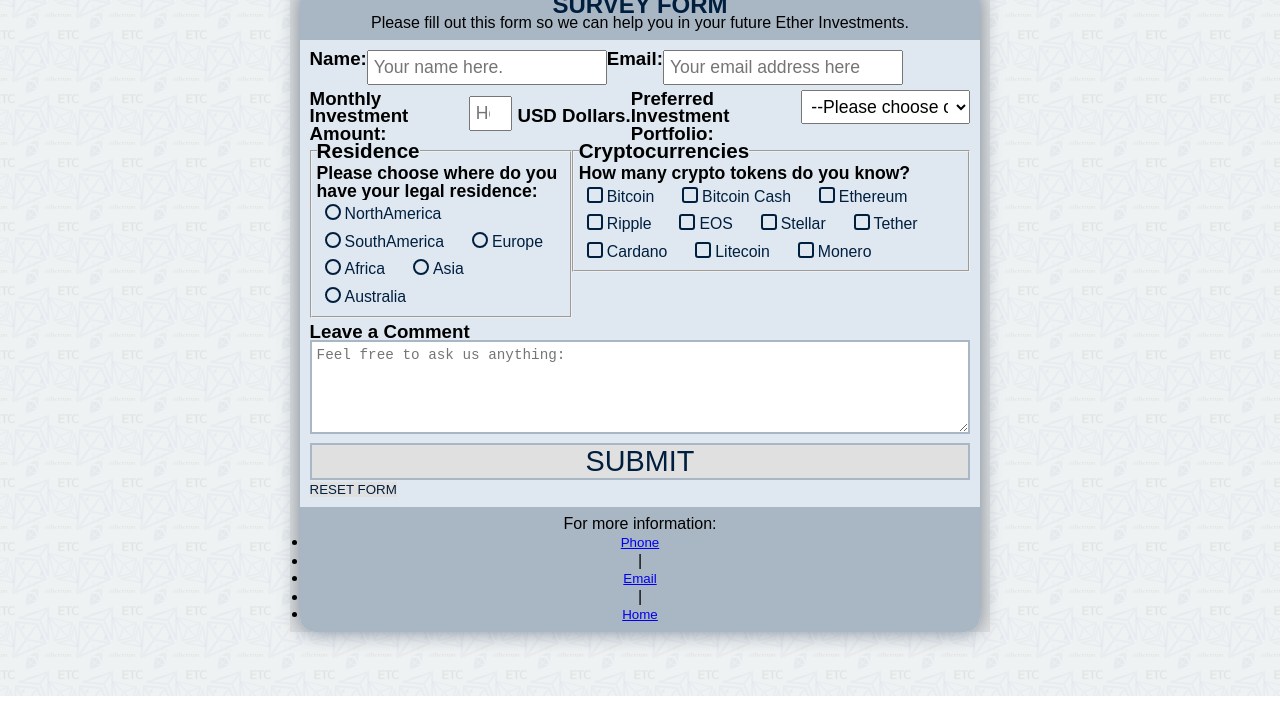
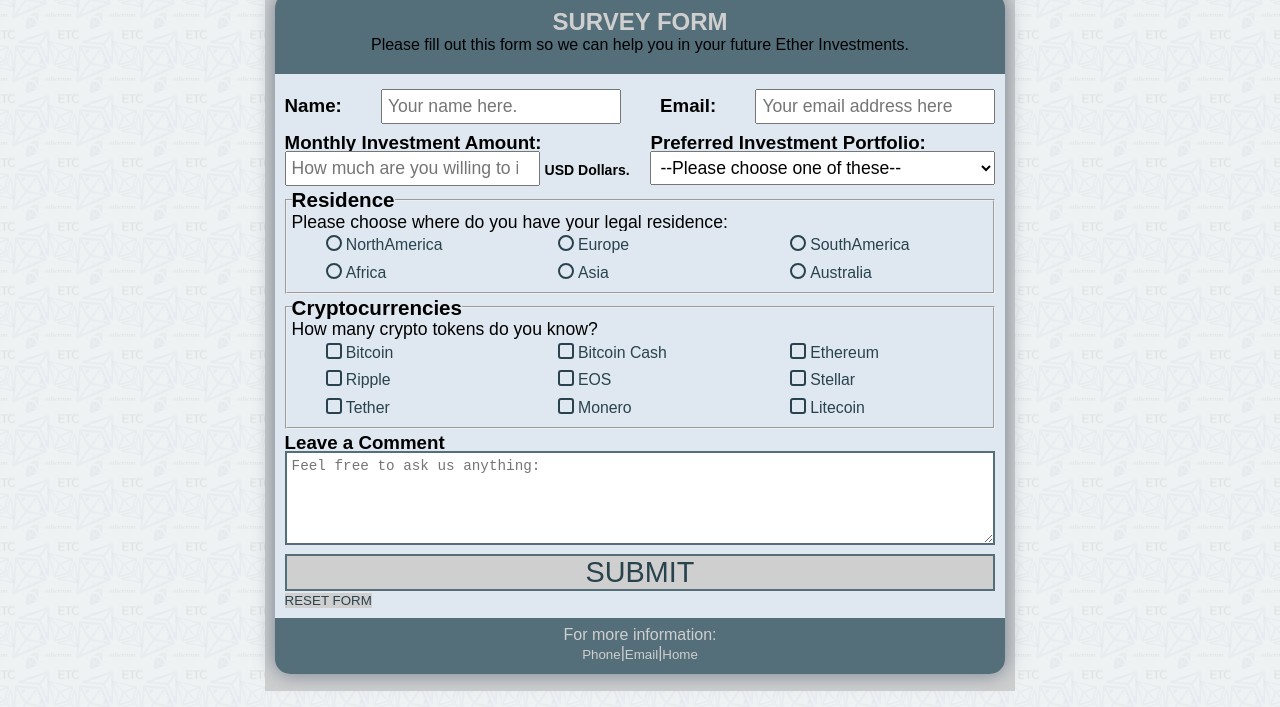
Before and after one commit to oscarmolivera/FCCCertification, a plain HTML site: page Responsive_Web_Design_Certification/2.Build_a_Survey_Form/index.html in a window 1280 px wide. Shown: the part 104-811 px from the top of the page. Drawn offline with Linux system fonts and the light colour scheme.

Commit message:
SURVEY-FORM: Final product.

```diff
--- a/Responsive_Web_Design_Certification/2.Build_a_Survey_Form/css/style.css
+++ b/Responsive_Web_Design_Certification/2.Build_a_Survey_Form/css/style.css
@@ -1,8 +1,8 @@
 /*MOBILE STYLE FIRST*/
 :root{
-  --darker: #001F3F;
-  --lighter: #E0E0E0;
-  --softer: #A9B7C4;
+  --darker: #29434E/*#001F3F*/;
+  --lighter: #CFCFCF/*E0E0E0*/;
+  --softer: #546e7a/*A9B7C4*/;
   --tinter: #DFE8F0;
 }
 *{
@@ -26,6 +26,7 @@ body{
   margin-right: auto;
   background-color: var(--lighter);
   padding: 0em 0.6em;
+
 }
 header{
   text-align: center;
@@ -47,7 +48,7 @@ header{
 }
 h2{
   text-align: center;
-  color: var(--darker);
+  color: var(--lighter);
 }
 main{
   border-radius: 15px;
@@ -57,11 +58,7 @@ form{
   background-color: var(--tinter);
   padding: 10px;
 }
-.row{
-  display: flex;
-  flex-direction: column;
-}
-#name, #email, #dropdown, fieldset, #number, #text_area {
+#name, #email, #dropdown,fieldset,  #number, #text_area {
   font-size: 1.1em;
   width: 100%;
   padding: 5px;
@@ -79,16 +76,23 @@ form{
 .tex-number{
   margin-left: 5px;
 }
-.radio fieldset p,
-.checkbox fieldset p{
+.row p{
   font-weight: bold;
 }
-.radio input[type=radio],
-.checkbox input[type=checkbox]{
+.rdgroup, .cbgroup{
+  display:flex;
+  flex-wrap: wrap;
+  justify-content: space-around;
+}
+.rditem, .cbitem{
+  width: 140px;
+}
+.rditem input[type=radio],
+.cbitem input[type=checkbox]{
   display: none;
 }
-.radio label,
-.checkbox label{
+.rditem label,
+.cbitem label{
   color: var(--darker);
   background-color: var(--tinter);
   padding: 5px 15px 5px 28px;
@@ -98,13 +102,14 @@ form{
   cursor: pointer;
   transition: all 0.3s ease;
 }
-.radio label:hover,
-.checkbox label:hover{
+.rditem label:hover,
+.cbitem label:hover{
   background-color: var(--lighter);
   border-radius: 10px;
+
 }
-.radio label::before,
-.checkbox label::before{
+.rditem label::before,
+.cbitem label::before{
   content: "";
   width: 12px;
   height: 12px;
@@ -115,19 +120,20 @@ form{
   position: absolute;
   left: 8px;
   top: 4px;
-
 }
-.checkbox label::before{
+.cbitem label::before{
   border-radius: 3px;
 }
-.radio input[type=radio]:checked + label,
-.checkbox input[type=checkbox]:checked + label{
-  padding: 5px 15px;
+.rditem input[type=radio]:checked + label,
+.cbitem input[type=checkbox]:checked + label{
+  padding: 5px 10px;
   background-color: var(--softer);
   border-radius: 5px;
+  border: solid var(--darker) 1.2px;
+  color: var(--lighter);
 }
-.radio input[type=radio]:checked + label::before,
-.checkbox input[type=checkbox]:checked + label::before{
+.rditem input[type=radio]:checked + label::before,
+.cbitem input[type=checkbox]:checked + label::before{
   display: none;
 }
 .comments textarea, #submit{
@@ -154,18 +160,75 @@ form{
   border-bottom-right-radius: 15px;
   padding: 0.5em;
 }
-
-
+.contact ul{
+  list-style: none;
+  display: flex;
+  justify-content: center;
+  padding-left: 0px;
+}
+.contact ul, .contact p{
+  margin: 0px;
+  color: var(--lighter);
+}
+header span a, .contact ul a{
+  color: var(--lighter);
+  line-height: 1.3em;
+  text-decoration: none;
+}
+.contact ul a:hover, header span a:hover{
+    color: var(--darker);
+}
+.contact ul a:visited, header span a:visited{
+    color: var(--darker);
+}
+.contact ul a:visited:hover, header span a:visited:hover{
+    color: var(--tinter);
+}
+footer{
+  color: var(--lighter);
+}
 /* STYLE FOR BIGGER SCREENS (700plus)*/
 @media(min-width: 700px){
 
   .container{
-    max-width: 700px;
+    max-width: 750px;
+  }
+  #title{
+    margin-bottom: 15px;
+    font-size: 2.2em;
   }
   .marker{
     text-align: center;
+    font-size: 1em;
+    padding: 20px;
   }
-  .row{
+  .marker p{
+    padding-top: 5px;
+  }
+  .row-A, .row-B{
+    display: flex;
     flex-direction: row;
+    align-items: baseline;
+  }
+  .row-A{
+    justify-content: space-between;
+  }
+  .row-A div{
+    margin: 5px 0px;
+  }
+  .row-B .element1, .row-B .element2 {
+    width: 345px;
+  }
+  .element1{
+    margin-right: auto;
+  }
+  .tex-number {
+    font-size: 12px;
+  }
+  .rditem, .cbitem{
+    width: 180px;
+  }
+  .rdgroup, .cbgroup{
+    justify-content: space-around;
   }
 }
--- a/Responsive_Web_Design_Certification/2.Build_a_Survey_Form/index.html
+++ b/Responsive_Web_Design_Certification/2.Build_a_Survey_Form/index.html
@@ -10,9 +10,9 @@
 <body>
   <div class="container">
     <header>
-      <small><span><a href="https://www.freecodecamp.org/" class="top"><small>freeCodeCamp</a></span> |
-             <span><a href="https://learn.freecodecamp.org/" class="top">Responsive Web Design</a></span> |
-             <span><a href="https://learn.freecodecamp.org/responsive-web-design/responsive-web-design-projects/build-a-survey-form" class="top">Project</small></a></span></small>
+      <small><span><a target="_blank" href="https://www.freecodecamp.org/" class="top"><small>freeCodeCamp</a></span> |
+             <span><a target="_blank" href="https://learn.freecodecamp.org/" class="top">Responsive Web Design</a></span> |
+             <span><a target="_blank" href="https://learn.freecodecamp.org/responsive-web-design/responsive-web-design-projects/build-a-survey-form" class="top">Project</small></a></span></small>
       <h1 id="title">ETHEREUM INVESTMENTS</h1>
     </header>
     <main>
@@ -21,19 +21,22 @@
         <p id="description">Please fill out this form so we can help you in your future Ether Investments.</p>
       </div>
       <form id="survey-form" action="#" method="post">
-        <div class="row">
+        <div class="row-A">
           <div><h3><label id="name-label" for="name">Name:</label></h3></div>
           <div><input id="name" type="text" name="name" value="" placeholder="Your name here." required></div>
           <div><h3><label id="email-label" for="email">Email: </label></h3></div>
           <div><input id="email" type="email" name="email" value="" placeholder="Your email address here" required></div>
         </div>
-        <div class="row">
-          <div><h3><label id="number-label" for="number">Monthly Investment Amount: </label></h3></div>
+        <div class="row-B">
+          <div class = "element1">
+            <h3><label id="number-label" for="number">Monthly Investment Amount: </label></h3>
             <div class="div-number">
               <div class="inp-number"><input id="number" type="number" name="investment_amount" value="" placeholder="How much are you willing to invest?" min="1" max="500000000"required></div>
               <div class="tex-number"><h3>USD Dollars.</h3></div>
             </div>
-          <div><h3><label id="income-label" for="income">Preferred Investment Portfolio: </label></h3></div>
+          </div>
+          <div class="element2">
+            <h3><label id="income-label" for="income">Preferred Investment Portfolio: </label></h3>
           <div>
             <select id="dropdown" class="" name="">
               <option value="0">--Please choose one of these--</option>
@@ -45,51 +48,80 @@
             </select>
           </div>
           </div>
-        <div class="row">
-      <div class="radio">
+        </div>
+        <div class="row-C">
          <fieldset>
           <legend><h3>Residence</h3></legend>
-          <p>Please choose where do you have your legal residence:</p>
+          <div><p>Please choose where do you have your legal residence:</p></div>
+          <div class="rdgroup">
+            <div class="rditem">
               <input type="radio" name="region" id="nam" value="0">
               <label for="nam">NorthAmerica</label>
-          <input type="radio" name="region" id="sam" value="1">
+            </div>
+            <div class="rditem">
+              <input type="radio" name="region" id="eur" value="1">
+              <label for="eur">Europe</label>
+            </div>
+            <div class="rditem">
+              <input type="radio" name="region" id="sam" value="2">
               <label for="sam">SouthAmerica</label>
-          <input type="radio" name="region" id="eur" value="2">
-          <label for="eur">Europe</label>
+            </div>
+            <div class="rditem">
               <input type="radio" name="region" id="afr" value="3">
               <label for="afr">Africa</label>
+            </div>
+            <div class="rditem">
               <input type="radio" name="region" id="asi" value="4">
               <label for="asi">Asia</label>
+            </div>
+            <div class="rditem">
               <input type="radio" name="region" id="aus" value="5">
               <label for="aus">Australia</label>
+            </div>
+          </div>
         </fieldset>
-      </div>
-      <div class="checkbox">
         <fieldset>
           <legend><h3>Cryptocurrencies</h3></legend>
           <p>How many crypto tokens do you know?</p>
+          <div class="cbgroup">
+            <div class="cbitem">
               <input type="checkbox" name="cb1" id="btc" value="0">
               <label for="btc">Bitcoin</label>
+            </div>
+            <div class="cbitem">
               <input type="checkbox" name="cb2" id="bch" value="1">
               <label for="bch">Bitcoin Cash</label>
+            </div>
+            <div class="cbitem">
               <input type="checkbox" name="cb3" id="eth" value="2">
               <label for="eth">Ethereum</label>
+            </div>
+            <div class="cbitem">
               <input type="checkbox" name="cb4" id="xrp" value="3">
               <label for="xrp">Ripple</label>
+            </div>
+            <div class="cbitem">
               <input type="checkbox" name="cb5" id="eos" value="4">
               <label for="eos">EOS</label>
+            </div>
+            <div class="cbitem">
               <input type="checkbox" name="cb6" id="xlm" value="5">
               <label for="xlm">Stellar</label>
+            </div>
+            <div class="cbitem">
               <input type="checkbox" name="cb7" id="usdt" value="6">
               <label for="usdt">Tether</label>
-          <input type="checkbox" name="cb8" id="ada" value="7">
-          <label for="ada">Cardano</label>
+            </div>
+            <div class="cbitem">
+              <input type="checkbox" name="cb8" id="xmr" value="7">
+              <label for="xmr">Monero</label>
+            </div>
+            <div class="cbitem">
               <input type="checkbox" name="cb9" id="ltc" value="8">
               <label for="ltc">Litecoin</label>
-          <input type="checkbox" name="cb10" id="xmr" value="9">
-          <label for="xmr">Monero</label>
+            </div>
+          </div>
         </fieldset>
-      </div>
       </div>
       <div class="comments">
         <label for="text_area"><h3>Leave a Comment</h3></label>
@@ -112,7 +144,7 @@
       </div>
     </main>
     <footer>
-
+      <p>.</p>
     </footer>
   </div>
 </body>
```
Lines whose indentation alone changed are shown as unchanged.
